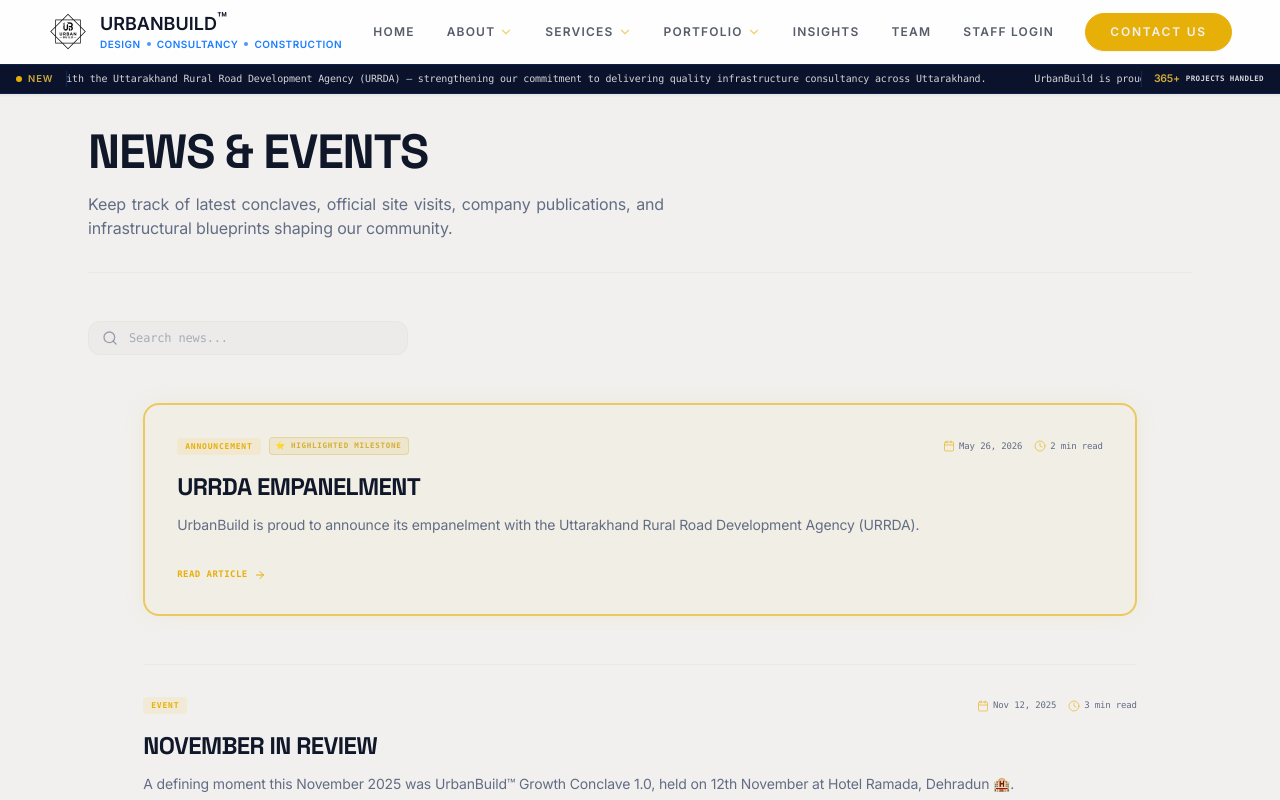
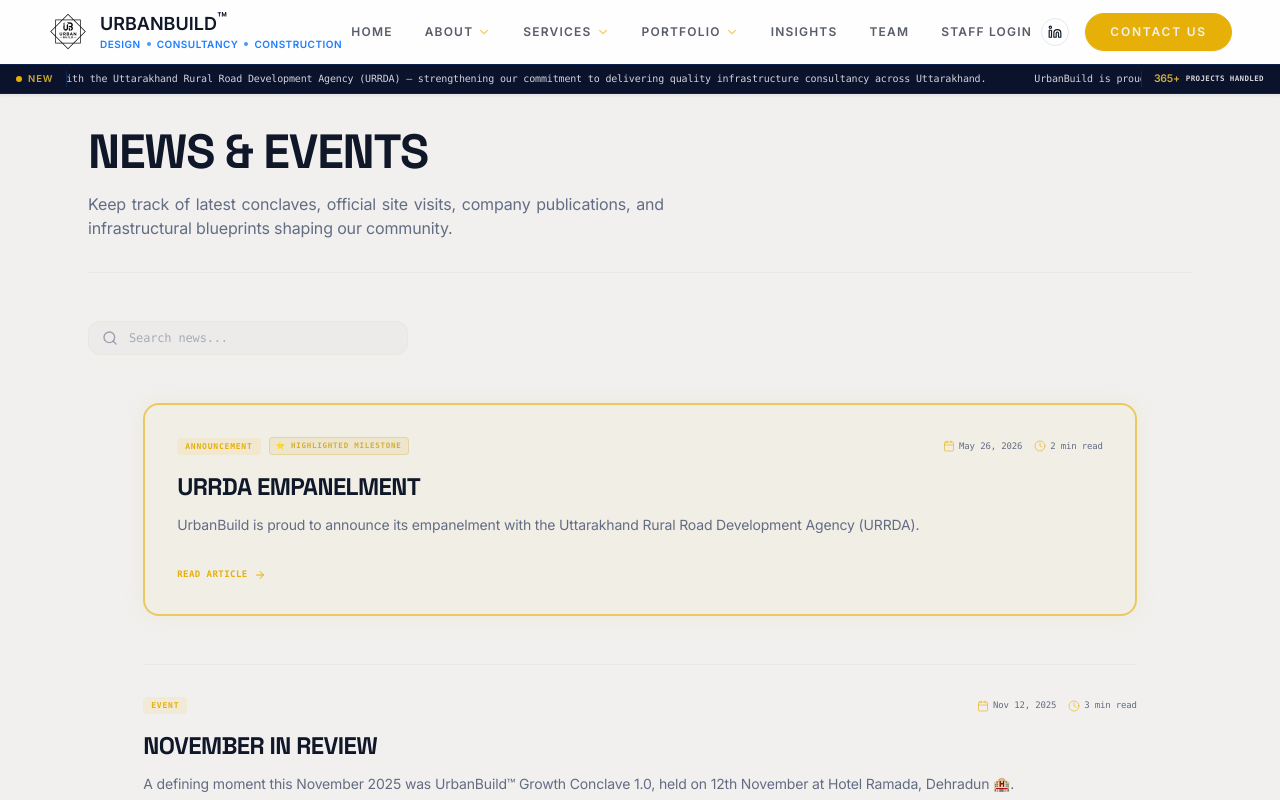
Before and after one commit to Harsh5437/Landing_Page, a React (Vite) app: page /#/news in a window 1280 px wide. Shown: the top 800 px of the page. Built offline with nearby package versions, Linux system fonts and the light colour scheme.

Commit message:
feat: add LinkedIn profile link to StickyHeader navigation actions

```diff
--- a/src/components/StickyHeader.tsx
+++ b/src/components/StickyHeader.tsx
@@ -2,7 +2,7 @@
 import { useState, useEffect } from "react";
 import { ModeToggle } from "@/components/mode-toggle";
 import logo from "@/assets/logo-optimized.png";
-import { Menu, ChevronDown } from "lucide-react";
+import { Menu, ChevronDown, Linkedin } from "lucide-react";
 import { Sheet, SheetContent, SheetTrigger } from "@/components/ui/sheet";
 import { Link, useLocation } from "react-router-dom";
 
@@ -196,6 +196,19 @@
 
                     {/* Actions */}
                     <div className="hidden md:flex items-center gap-4">
+                        <a
+                            href="https://www.linkedin.com/company/urbanbuild%E2%84%A2/"
+                            target="_blank"
+                            rel="noopener noreferrer"
+                            className={`p-1.5 rounded-full transition-all duration-300 hover:scale-[1.05] active:scale-[0.95] border flex items-center justify-center ${
+                                isScrolled
+                                    ? "border-gray-200 dark:border-[#1A7EFF]/15 text-charcoal dark:text-white hover:text-accent dark:hover:text-accent hover:bg-gray-50 dark:hover:bg-white/[0.04]"
+                                    : "border-white/20 text-white hover:bg-white/10 backdrop-blur-sm"
+                            }`}
+                            aria-label="LinkedIn"
+                        >
+                            <Linkedin className="w-3.5 h-3.5" />
+                        </a>
                         <Link
                             to="/contact"
                             className={`px-6 py-2.5 text-xs font-bold tracking-[0.15em] rounded-full transition-all duration-300 shadow-sm hover:scale-[1.02] active:scale-[0.98] border ${isScrolled
```
